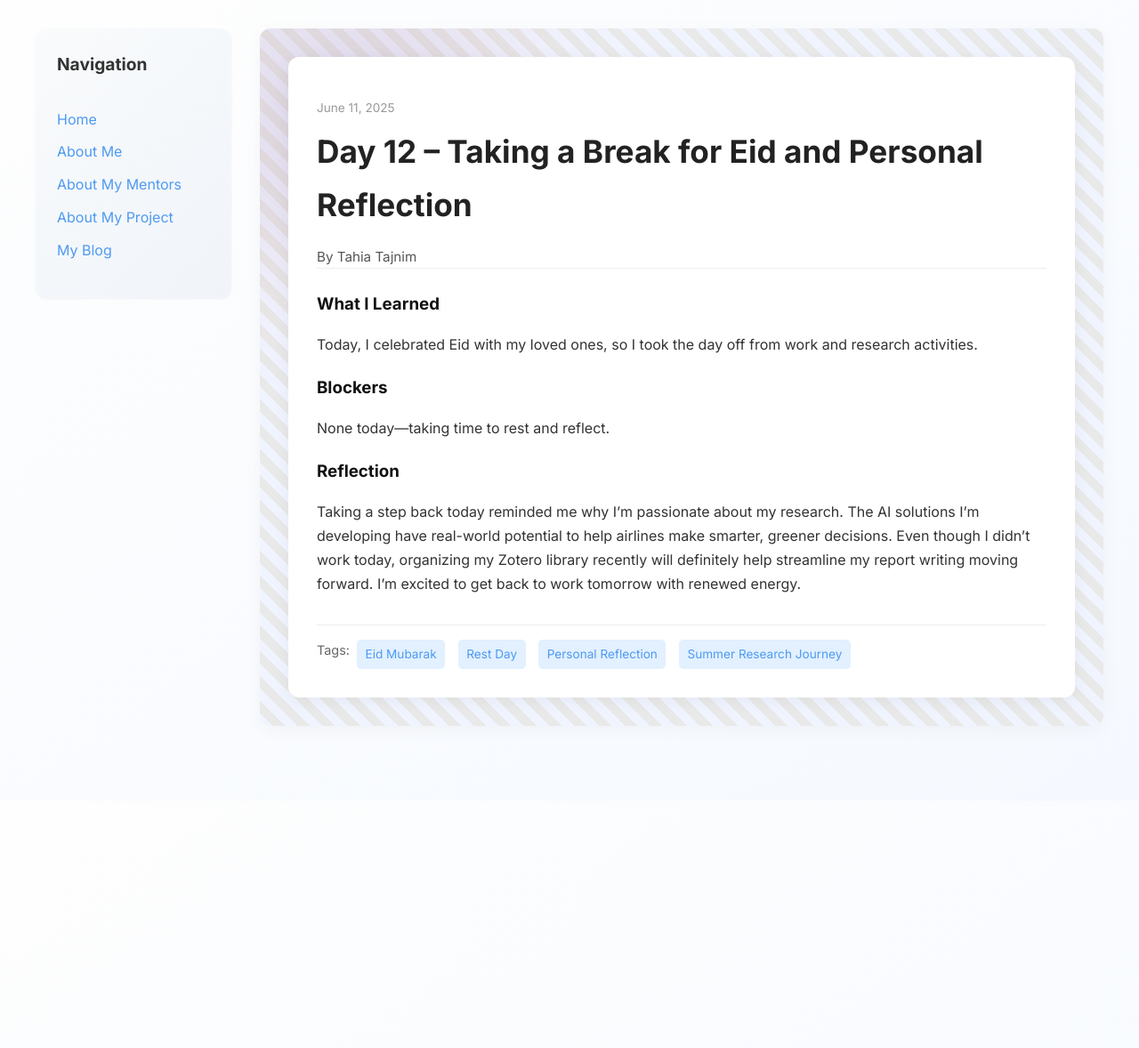
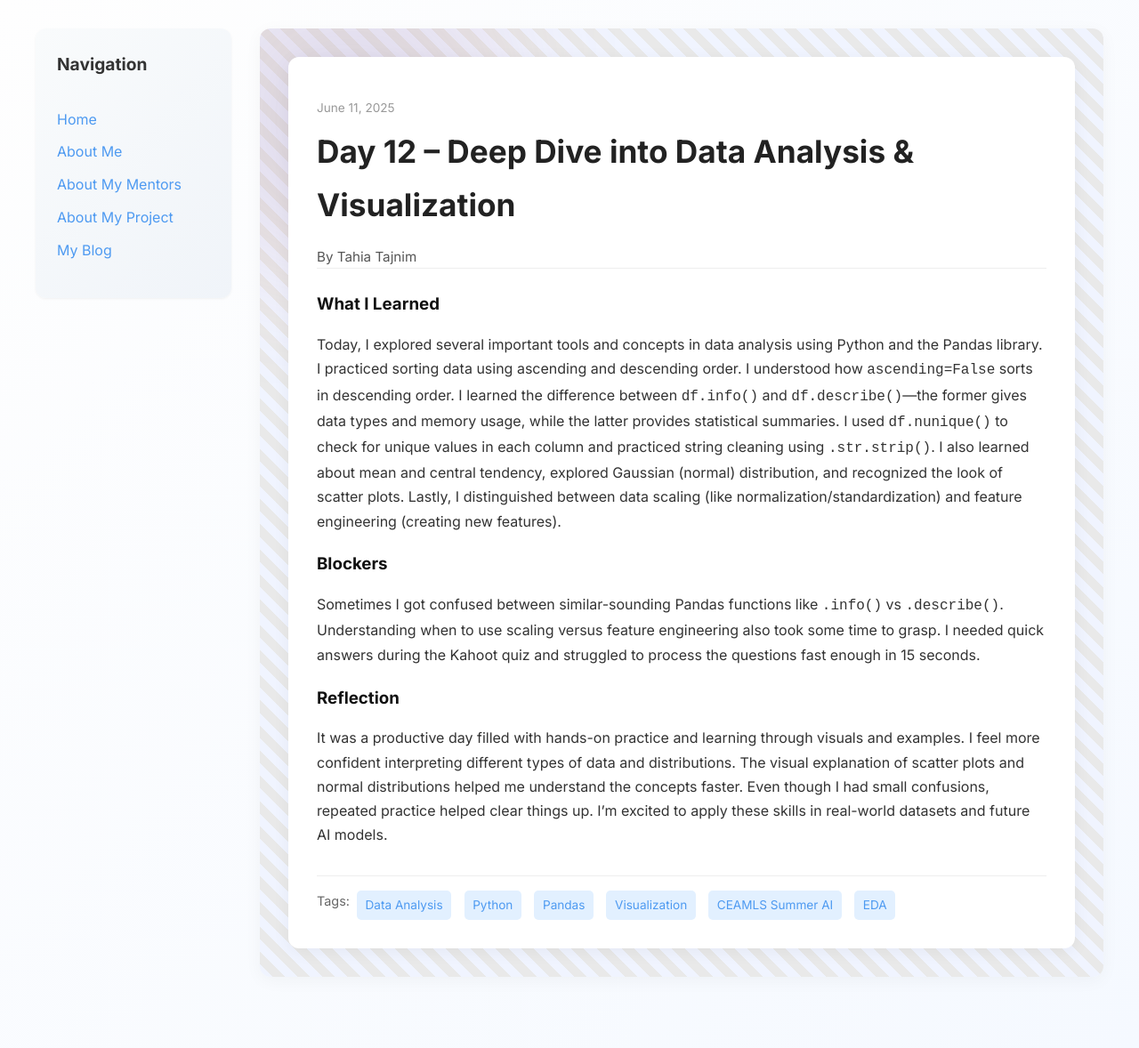
Before and after one commit to Tataj1/Tataj1.github.io, a Jekyll site: the page built from _posts/2025-06-11-day-12.md, in a window 1280 px wide. Shown: the whole page at 89% size. Built offline with Jekyll 4.4.1, drawn with Linux system fonts in a browser that asks for light colours; before the commit the page ends 900 px from its top, so only the background shows below that.

Commit message:
Update 2025-06-11-day-12.md

```diff
--- a/_posts/2025-06-11-day-12.md
+++ b/_posts/2025-06-11-day-12.md
@@ -1,17 +1,17 @@
 ---
 layout: post
-title: "Day 12 – Taking a Break for Eid and Personal Reflection"
+title: "Day 12 – Deep Dive into Data Analysis & Visualization"
 date: 2025-06-11
 author: Tahia Tajnim
 permalink: /day12.html
-tags: ["Eid Mubarak", "Rest Day", "Personal Reflection", "Summer Research Journey"]
+tags: ["Data Analysis", "Python", "Pandas", "Visualization", "CEAMLS Summer AI", "EDA"]
 
 what_i_learned: |
-  Today, I celebrated Eid with my loved ones, so I took the day off from work and research activities.
+  Today, I explored several important tools and concepts in data analysis using Python and the Pandas library. I practiced sorting data using ascending and descending order. I understood how `ascending=False` sorts in descending order. I learned the difference between `df.info()` and `df.describe()`—the former gives data types and memory usage, while the latter provides statistical summaries. I used `df.nunique()` to check for unique values in each column and practiced string cleaning using `.str.strip()`. I also learned about mean and central tendency, explored Gaussian (normal) distribution, and recognized the look of scatter plots. Lastly, I distinguished between data scaling (like normalization/standardization) and feature engineering (creating new features).
 
 blockers: |
-  None today—taking time to rest and reflect.
+  Sometimes I got confused between similar-sounding Pandas functions like `.info()` vs `.describe()`. Understanding when to use scaling versus feature engineering also took some time to grasp. I needed quick answers during the Kahoot quiz and struggled to process the questions fast enough in 15 seconds.
 
 reflection: |
-  Taking a step back today reminded me why I’m passionate about my research. The AI solutions I’m developing have real-world potential to help airlines make smarter, greener decisions. Even though I didn’t work today, organizing my Zotero library recently will definitely help streamline my report writing moving forward. I’m excited to get back to work tomorrow with renewed energy.
+  It was a productive day filled with hands-on practice and learning through visuals and examples. I feel more confident interpreting different types of data and distributions. The visual explanation of scatter plots and normal distributions helped me understand the concepts faster. Even though I had small confusions, repeated practice helped clear things up. I’m excited to apply these skills in real-world datasets and future AI models.
 ---
```
